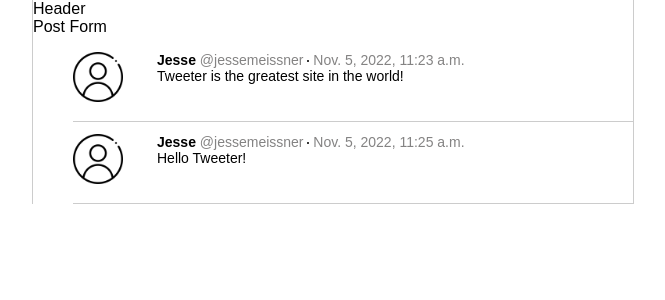
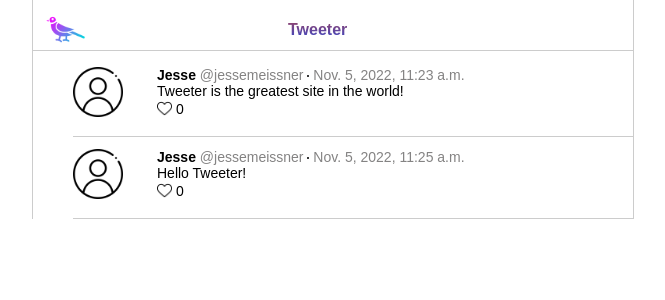
Before and after one commit to JesseMeissner/twitter-clone, a Django app: page / in a window 1280 px wide. Shown: the top 300 px of the page, without its empty margins (307-972 px from the left). Run offline with Django 4.2, Linux system fonts and the light colour scheme; data comes from the database, SQL or seed files in the repository; both versions use the stored data as it was after the commit.

Commit message:
Added header and added likes to posts

```diff
--- a/twitter_clone/home/models.py
+++ b/twitter_clone/home/models.py
@@ -19,3 +19,7 @@
     created_at = models.DateTimeField(
         'Created DateTime', blank=True, auto_now_add=True
     )
+
+    likes = models.IntegerField(
+        'Likes', blank=True, null=True, db_index=True, default=0
+    )
--- a/twitter_clone/static/css/style.css
+++ b/twitter_clone/static/css/style.css
@@ -14,6 +14,28 @@
 /*
 Home
 *************/
+
+.header {
+    height: 50px;
+    border-bottom: 1px solid #ccc;
+    display: flex;
+    flex-direction: row;
+}
+
+.header .tweeter_logo img {
+    width: 45px;
+    position: relative;
+    left: 10px;
+    top: 7px;
+}
+
+.header .tweeter_text {
+    position: relative;
+    left: 35%;
+    background: -webkit-linear-gradient(#ff4400, #0046ff);
+    -webkit-background-clip: text;
+    -webkit-text-fill-color: transparent;
+}
 
 .posts li {
     display: flex;
@@ -49,4 +71,11 @@
     width: 2px;
     position: relative;
     bottom: 3px;
+    color: #848383;
 }
+
+.posts li .name_body .likes .likes_icon {
+    width: 15px;
+    position: relative;
+    top: 2px;
+}
--- a/twitter_clone/templates/home.html
+++ b/twitter_clone/templates/home.html
@@ -5,8 +5,15 @@
 <section class="content">
 
     <section class="header_post_form">
-        <section class="header">Header</section>
-        <section class="post_form">Post Form</section>
+        <section class="header">
+            <div class="tweeter_logo">
+                <img src="{% static 'img/bird.png' %}" >
+            </div>
+            <div class="tweeter_text">
+                <h1>Tweeter</h1>
+            </div>
+        </section>
+        <section class="post_form"></section>
     </section>
 
     <section class="posts">
@@ -24,11 +31,16 @@
                         <span class="datetime"> {{ post.created_at }} <br> </span>
                     </div>
                     <div class="body"> {{ post.body }} <br> </div>
+                    <div class="likes">
+                        <img class="likes_icon" src="{% static 'img/heart.png' %}">
+                        <span class="likes_number"> {{post.likes}} </span>
+                    </div>
                 </div>
             </li>
             {% endfor %}
         </ul>
     </section>
+
 </section>
 
 {% endblock %}
```
Also changed, not shown: twitter_clone/db.sqlite3, twitter_clone/home/migrations/0002_post_likes.py (added), twitter_clone/static/img/bird.png (added), twitter_clone/static/img/heart (1).png (added), twitter_clone/static/img/heart.png (added). Lines whose indentation alone changed are shown as unchanged.
